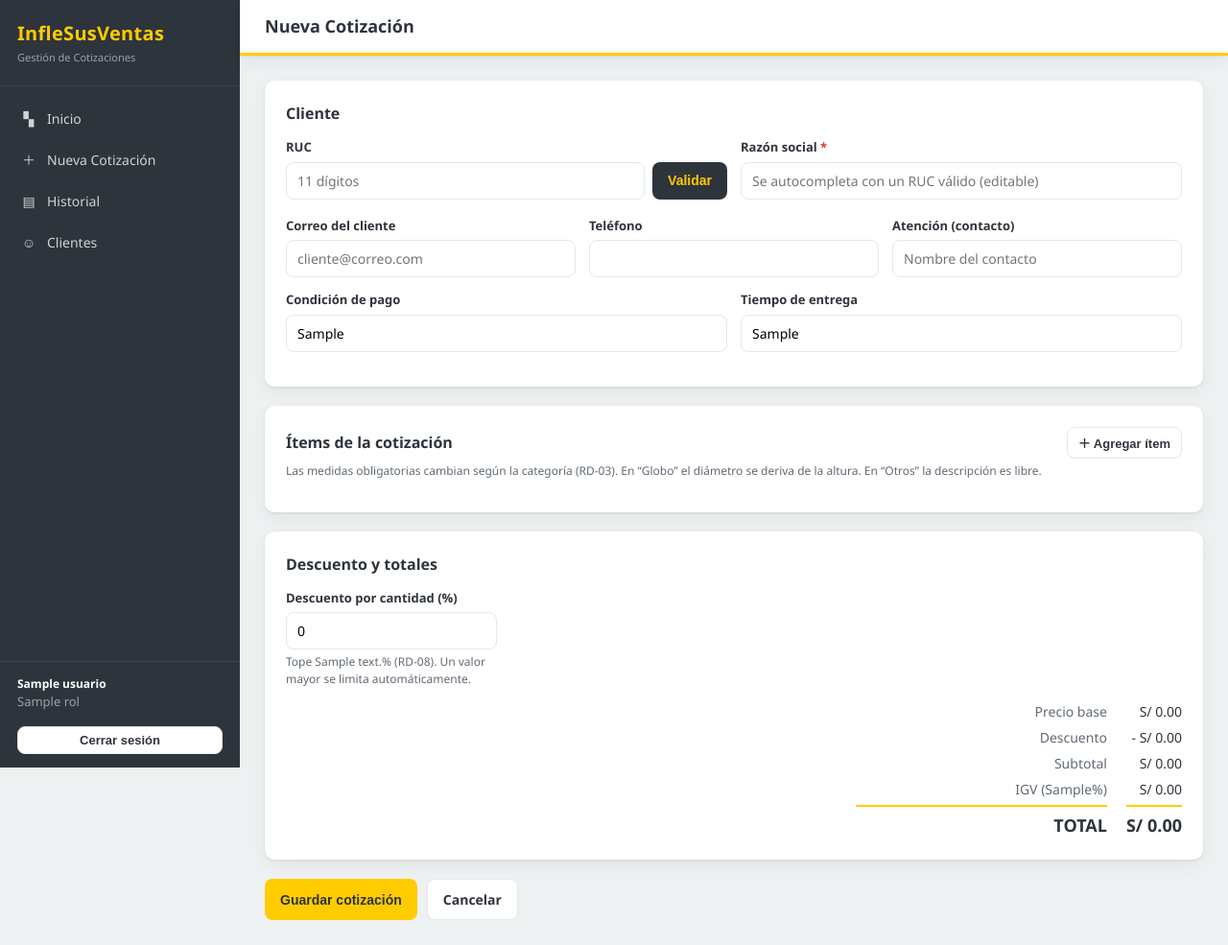
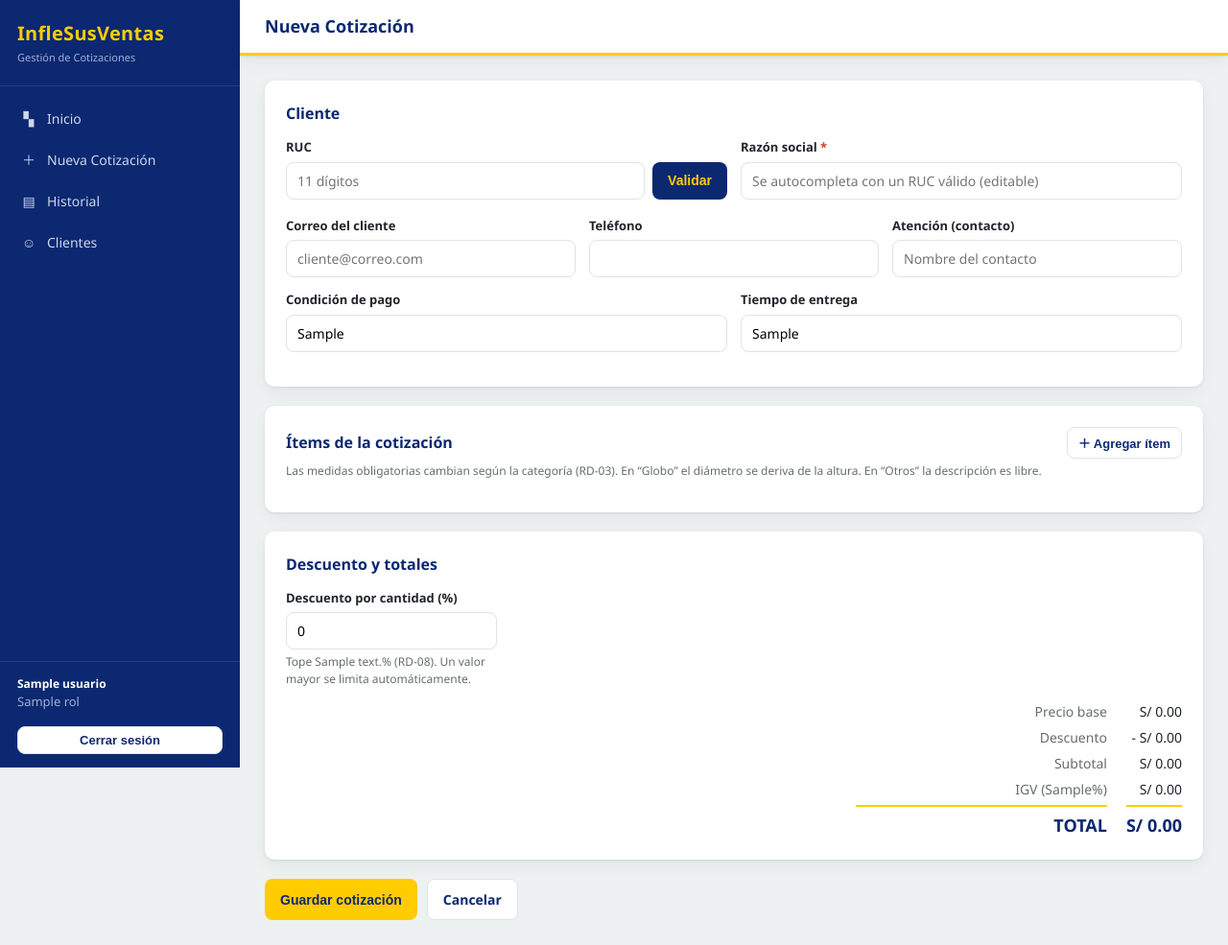
Before and after one commit to steveenmaque/InflesusventasPrototype, a Node project: template Prototipo/views/cotizacion_form.ejs in a window 1280 px wide. Shown: the whole page at 96% size. Run offline with Node 20 templates, Linux system fonts and the light colour scheme; the template is opened without the code that fills it: most values are stand-ins (such as "Sample title", 1, 10 or a date in 2020); some libraries are stand-ins or nearby versions.

Commit message:
Alinea el frontend con la paleta real de inflesusventas.com
Adopta el azul marino de marca (#0C2871) como color estructural dominante
—como ya lo usaban las exportaciones PDF/Word—, con el amarillo #FFCC00 como
acento/CTA, el azul brillante #1649CF para enlaces y el naranja #EC5F00 como
secundario. Afecta sidebar, topbar, botones, cabeceras de tabla, tarjetas,
KPIs y login.

```diff
--- a/Prototipo/public/css/styles.css
+++ b/Prototipo/public/css/styles.css
@@ -1,18 +1,23 @@
 /* ===========================================================================
    InfleSusVentas — Sistema de Cotizaciones
    Paleta de marca tomada de inflesusventas.com:
-     Amarillo dorado #FFCC00 / #FFDB49 · Carbón #2E343C / #3E3E3E
-     Naranja de acento #EC5F00 · Gris #616B75 · Blanco #FFFFFF
+     Azul marino #0C2871 / #0C2873 (color estructural dominante del sitio)
+     Amarillo dorado #FFCC00 / #FFDB49 (acento y CTA)
+     Azul brillante #1649CF (enlaces) · Naranja #EC5F00 (acento secundario)
+     Gris #666E70 · Fondo #EEF1F1 · Borde #E0E2E4 · Blanco #FFFFFF
    =========================================================================== */
 :root {
+  --azul: #0C2871;
+  --azul-2: #0C2873;
+  --azul-oscuro: #081B4D;
+  --azul-brillante: #1649CF;
   --amarillo: #FFCC00;
   --amarillo-claro: #FFDB49;
-  --carbon: #2E343C;
-  --carbon-2: #3E3E3E;
   --naranja: #EC5F00;
-  --gris: #616B75;
+  --carbon: #21252B;
+  --gris: #666E70;
   --gris-claro: #EEF1F1;
-  --borde: #E5E7EB;
+  --borde: #E0E2E4;
   --ok: #2e9e5b;
   --error: #d6402c;
   --sombra: 0 1px 3px rgba(0,0,0,.08), 0 6px 18px rgba(0,0,0,.05);
@@ -23,29 +28,29 @@ body {
   margin: 0; font-family: "Segoe UI", Roboto, system-ui, Arial, sans-serif;
   background: var(--gris-claro); color: var(--carbon); line-height: 1.5;
 }
-a { color: var(--naranja); text-decoration: none; }
+a { color: var(--azul-brillante); text-decoration: none; }
 a:hover { text-decoration: underline; }
 
 /* ---------- Layout con sidebar (RF-30) ---------- */
 .app { display: flex; min-height: 100vh; }
 .sidebar {
-  width: 250px; background: var(--carbon); color: #cfd4da;
+  width: 250px; background: var(--azul); color: #cdd6ea;
   display: flex; flex-direction: column; position: sticky; top: 0; height: 100vh;
 }
 .sidebar .marca {
-  padding: 20px 18px; border-bottom: 1px solid rgba(255,255,255,.08);
+  padding: 20px 18px; border-bottom: 1px solid rgba(255,255,255,.10);
 }
 .sidebar .marca b { color: var(--amarillo); font-size: 20px; letter-spacing: .3px; }
-.sidebar .marca span { display: block; font-size: 11px; color: #9aa2ab; margin-top: 2px; }
+.sidebar .marca span { display: block; font-size: 11px; color: #9fb0d4; margin-top: 2px; }
 .sidebar nav { flex: 1; padding: 12px 0; }
 .sidebar nav a {
   display: flex; align-items: center; gap: 10px; padding: 11px 18px;
-  color: #cfd4da; font-size: 14px; border-left: 3px solid transparent;
+  color: #cdd6ea; font-size: 14px; border-left: 3px solid transparent;
 }
-.sidebar nav a:hover { background: rgba(255,255,255,.05); text-decoration: none; color: #fff; }
-.sidebar nav a.activo { background: rgba(255,204,0,.12); border-left-color: var(--amarillo); color: #fff; }
+.sidebar nav a:hover { background: rgba(255,255,255,.06); text-decoration: none; color: #fff; }
+.sidebar nav a.activo { background: rgba(255,204,0,.14); border-left-color: var(--amarillo); color: #fff; }
 .sidebar nav a .ic { width: 18px; text-align: center; }
-.sidebar .pie { padding: 14px 18px; border-top: 1px solid rgba(255,255,255,.08); font-size: 12px; }
+.sidebar .pie { padding: 14px 18px; border-top: 1px solid rgba(255,255,255,.10); font-size: 12px; }
 .sidebar .pie .u { color: #fff; font-weight: 600; }
 .sidebar .pie form { margin-top: 8px; }
 
@@ -55,30 +60,30 @@ a:hover { text-decoration: underline; }
   padding: 14px 26px; display: flex; align-items: center; justify-content: space-between;
   position: sticky; top: 0; z-index: 5; box-shadow: var(--sombra);
 }
-.topbar h1 { font-size: 18px; margin: 0; }
+.topbar h1 { font-size: 18px; margin: 0; color: var(--azul); }
 .main { padding: 26px; max-width: 1080px; }
 
 /* ---------- Botones ---------- */
 .btn {
   display: inline-flex; align-items: center; gap: 7px; cursor: pointer;
   border: none; border-radius: 8px; padding: 10px 16px; font-size: 14px; font-weight: 600;
-  background: var(--amarillo); color: var(--carbon); transition: filter .15s;
+  background: var(--amarillo); color: var(--azul); transition: filter .15s;
 }
 .btn:hover { filter: brightness(.95); text-decoration: none; }
 .btn.naranja { background: var(--naranja); color: #fff; }
-.btn.oscuro { background: var(--carbon); color: var(--amarillo); }
-.btn.ghost { background: #fff; color: var(--carbon); border: 1px solid var(--borde); }
+.btn.oscuro { background: var(--azul); color: var(--amarillo); }
+.btn.ghost { background: #fff; color: var(--azul); border: 1px solid var(--borde); }
 .btn.sm { padding: 6px 11px; font-size: 13px; }
 
 /* ---------- Tarjetas ---------- */
 .card { background: #fff; border-radius: var(--radio); box-shadow: var(--sombra); padding: 22px; margin-bottom: 20px; }
-.card h2 { margin: 0 0 14px; font-size: 16px; }
+.card h2 { margin: 0 0 14px; font-size: 16px; color: var(--azul); }
 .grid-kpi { display: grid; grid-template-columns: repeat(auto-fit, minmax(200px,1fr)); gap: 16px; margin-bottom: 20px; }
 .kpi { background: #fff; border-radius: var(--radio); box-shadow: var(--sombra); padding: 18px 20px; border-top: 4px solid var(--amarillo); }
-.kpi .n { font-size: 26px; font-weight: 700; }
+.kpi .n { font-size: 26px; font-weight: 700; color: var(--azul); }
 .kpi .l { font-size: 13px; color: var(--gris); }
 .kpi.naranja { border-top-color: var(--naranja); }
-.kpi.oscuro { border-top-color: var(--carbon); }
+.kpi.oscuro { border-top-color: var(--azul); }
 
 /* ---------- Formularios ---------- */
 label { display: block; font-size: 13px; font-weight: 600; margin-bottom: 5px; }
@@ -86,16 +91,16 @@ input, select, textarea {
   width: 100%; padding: 9px 11px; border: 1px solid var(--borde); border-radius: 8px;
   font-size: 14px; font-family: inherit; background: #fff;
 }
-input:focus, select:focus, textarea:focus { outline: 2px solid var(--amarillo-claro); border-color: var(--amarillo); }
+input:focus, select:focus, textarea:focus { outline: 2px solid var(--azul-brillante); border-color: var(--azul); }
 .fila { display: grid; grid-template-columns: repeat(auto-fit, minmax(160px,1fr)); gap: 14px; margin-bottom: 14px; }
 .field { margin-bottom: 14px; }
 .hint { font-size: 12px; color: var(--gris); margin-top: 4px; }
 
 /* ---------- Tablas ---------- */
 table { width: 100%; border-collapse: collapse; }
-th { text-align: left; background: var(--amarillo); color: var(--carbon); padding: 10px; font-size: 13px; }
+th { text-align: left; background: var(--azul); color: #fff; padding: 10px; font-size: 13px; }
 td { padding: 10px; border-bottom: 1px solid var(--borde); font-size: 14px; }
-tr:hover td { background: #fffdf3; }
+tr:hover td { background: #f4f7fd; }
 
 /* ---------- Badges de estado (diagrama de estados §8.7) ---------- */
 .badge { display: inline-block; padding: 3px 10px; border-radius: 999px; font-size: 12px; font-weight: 600; }
@@ -109,14 +114,14 @@ tr:hover td { background: #fffdf3; }
 .alert { padding: 12px 15px; border-radius: 8px; margin-bottom: 16px; font-size: 14px; }
 .alert.ok { background: #d8f3e3; color: #1c7d47; border-left: 4px solid var(--ok); }
 .alert.err { background: #fbdad4; color: #a1291a; border-left: 4px solid var(--error); }
-.alert.info { background: #fff4cc; color: #8a6d00; border-left: 4px solid var(--amarillo); }
+.alert.info { background: #e7edfb; color: #16337d; border-left: 4px solid var(--azul-brillante); }
 
 /* ---------- Login ---------- */
-.login-wrap { min-height: 100vh; display: grid; place-items: center; background: linear-gradient(135deg, var(--carbon) 0%, var(--carbon-2) 100%); }
+.login-wrap { min-height: 100vh; display: grid; place-items: center; background: linear-gradient(135deg, var(--azul) 0%, var(--azul-oscuro) 100%); }
 .login-card { background: #fff; border-radius: 16px; box-shadow: 0 20px 60px rgba(0,0,0,.3); width: 380px; max-width: 92vw; overflow: hidden; }
-.login-head { background: var(--carbon); padding: 26px; text-align: center; border-bottom: 4px solid var(--amarillo); }
+.login-head { background: var(--azul); padding: 26px; text-align: center; border-bottom: 4px solid var(--amarillo); }
 .login-head b { color: var(--amarillo); font-size: 26px; }
-.login-head span { display: block; color: #9aa2ab; font-size: 12px; margin-top: 4px; }
+.login-head span { display: block; color: #9fb0d4; font-size: 12px; margin-top: 4px; }
 .login-body { padding: 26px; }
 .login-body .btn { width: 100%; justify-content: center; margin-top: 6px; }
 .demo { font-size: 12px; color: var(--gris); text-align: center; margin-top: 16px; }
@@ -127,7 +132,7 @@ tr:hover td { background: #fffdf3; }
 .desglose { display: grid; grid-template-columns: 1fr auto; gap: 6px 20px; max-width: 340px; margin-left: auto; font-size: 14px; }
 .desglose .k { color: var(--gris); text-align: right; }
 .desglose .v { text-align: right; font-variant-numeric: tabular-nums; }
-.desglose .total { font-weight: 700; font-size: 18px; color: var(--carbon); border-top: 2px solid var(--amarillo); padding-top: 6px; }
+.desglose .total { font-weight: 700; font-size: 18px; color: var(--azul); border-top: 2px solid var(--amarillo); padding-top: 6px; }
 
 .acciones { display: flex; gap: 10px; flex-wrap: wrap; }
 .muted { color: var(--gris); font-size: 13px; }
--- a/Prototipo/views/partials/sidebar.ejs
+++ b/Prototipo/views/partials/sidebar.ejs
@@ -16,7 +16,7 @@
     </nav>
     <div class="pie">
       <div class="u"><%= usuario ? usuario.nombre : '' %></div>
-      <div class="muted" style="color:#9aa2ab"><%= usuario ? usuario.rol : '' %></div>
+      <div class="muted" style="color:#9fb0d4"><%= usuario ? usuario.rol : '' %></div>
       <form action="/logout" method="post">
         <button class="btn ghost sm" style="width:100%;justify-content:center;margin-top:8px">Cerrar sesión</button>
       </form>
```
